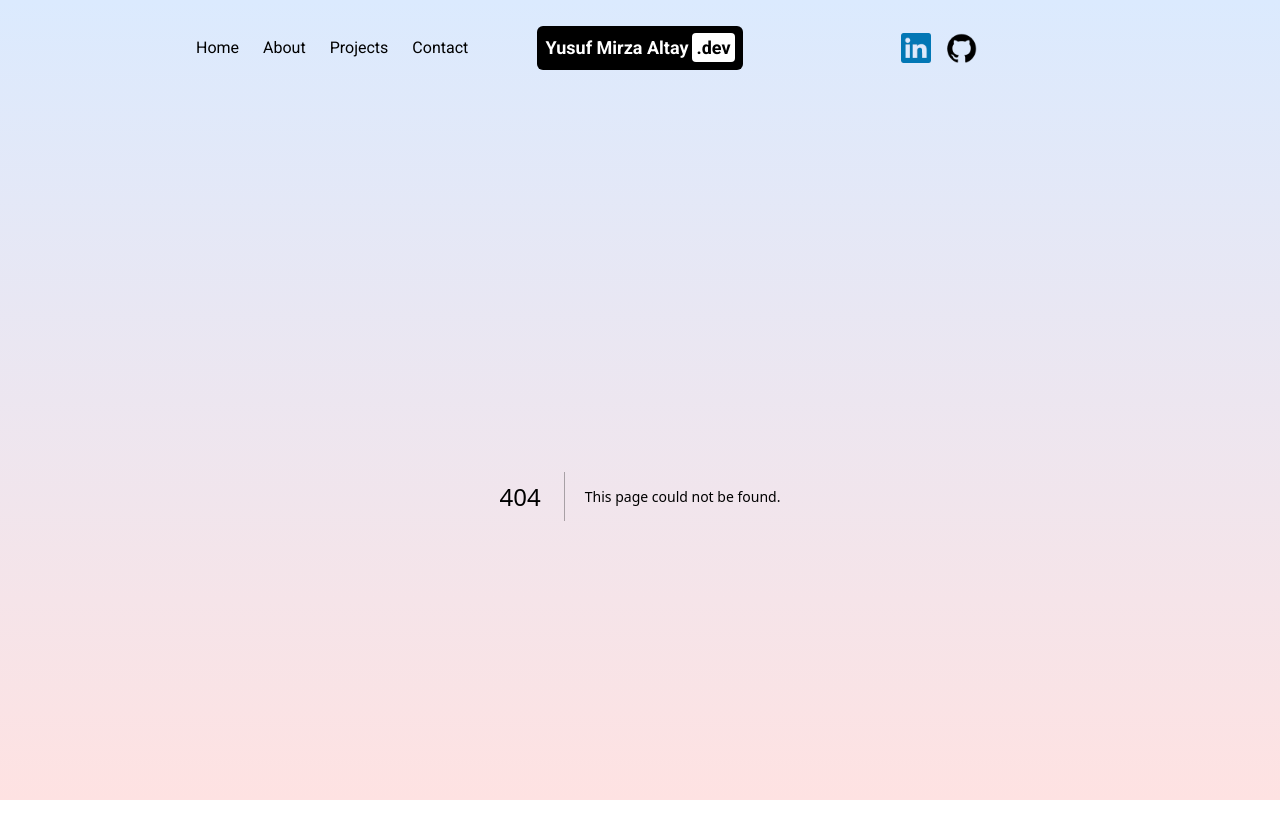
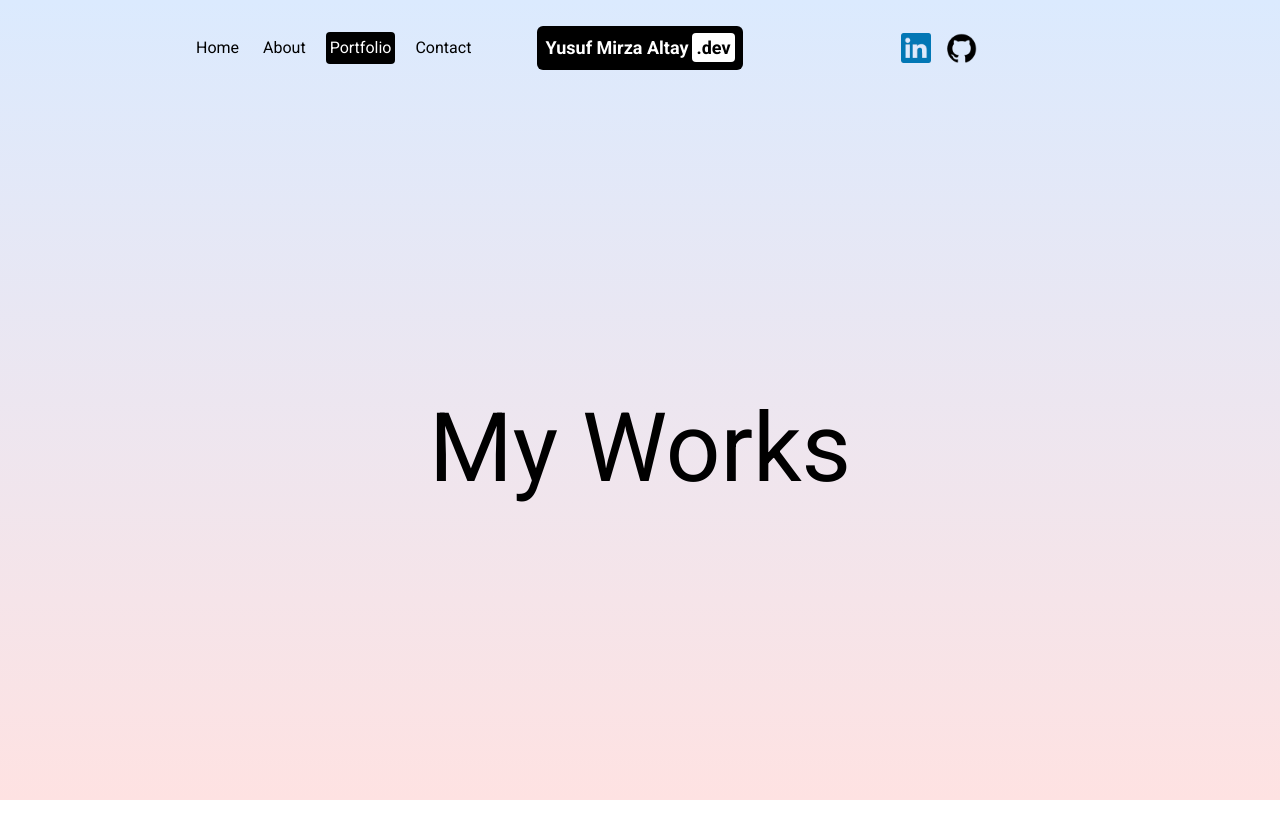
Before and after one commit to YMirzaa/portfolio, a Next.js app: page /portfolio in a window 1280 px wide. Before the commit this address had no page. Shown: the top 838 px of the page. Built offline with nearby package versions, Linux system fonts and the light colour scheme.

Commit message:
my works section added

```diff
--- /dev/null
+++ b/src/app/portfolio/page.tsx
@@ -0,0 +1,32 @@
+"use client";
+
+import { motion, useScroll, useTransform } from "framer-motion";
+
+import { useRef } from "react";
+
+const PortfolioPage = () => {
+	const ref = useRef() as React.MutableRefObject<HTMLDivElement>;
+	const { scrollYProgress } = useScroll({ container: ref });
+
+	// Value between 0 and 1, 0 to 100% are the transformation values
+
+	const x = useTransform(scrollYProgress, [0, 1], ["0%", "100%"]);
+
+	return (
+		<motion.div
+			className='h-full'
+			initial={{ y: "-200vh" }}
+			animate={{ y: "0%" }}
+			transition={{ duration: 1 }}
+		>
+			<div className='h-[600vh] relative' ref={ref}>
+				<div className='w-screen h-[calc(100vh-6rem)] flex items-center justify-center text-8xl'>
+					My Works
+				</div>
+				<div className='sticky top-0 flex h-screen gap-4 items-center'></div>
+			</div>
+		</motion.div>
+	);
+};
+
+export default PortfolioPage;
--- a/src/components/navbar.tsx
+++ b/src/components/navbar.tsx
@@ -8,7 +8,7 @@
 const links = [
 	{ url: "/", name: "Home" },
 	{ url: "/about", name: "About" },
-	{ url: "/projects", name: "Projects" },
+	{ url: "/portfolio", name: "Portfolio" },
 	{ url: "/contact", name: "Contact" },
 ];
 
```
